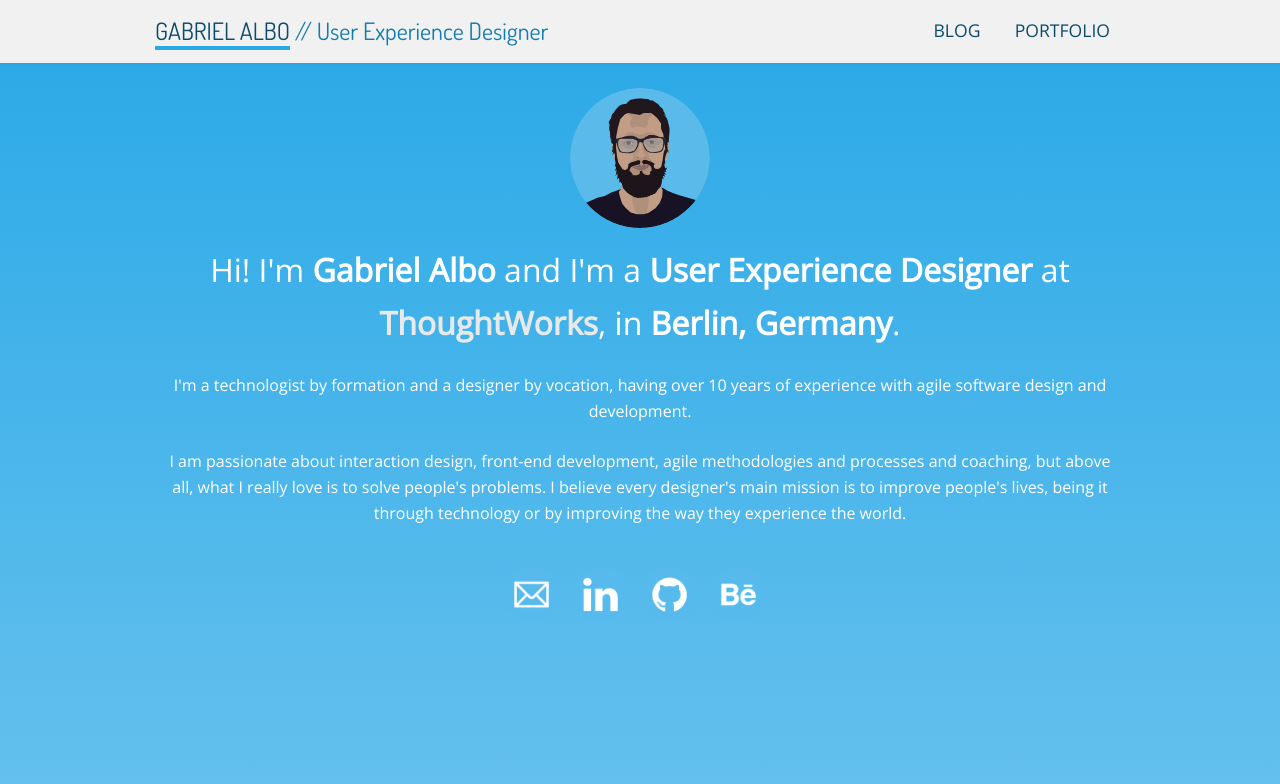
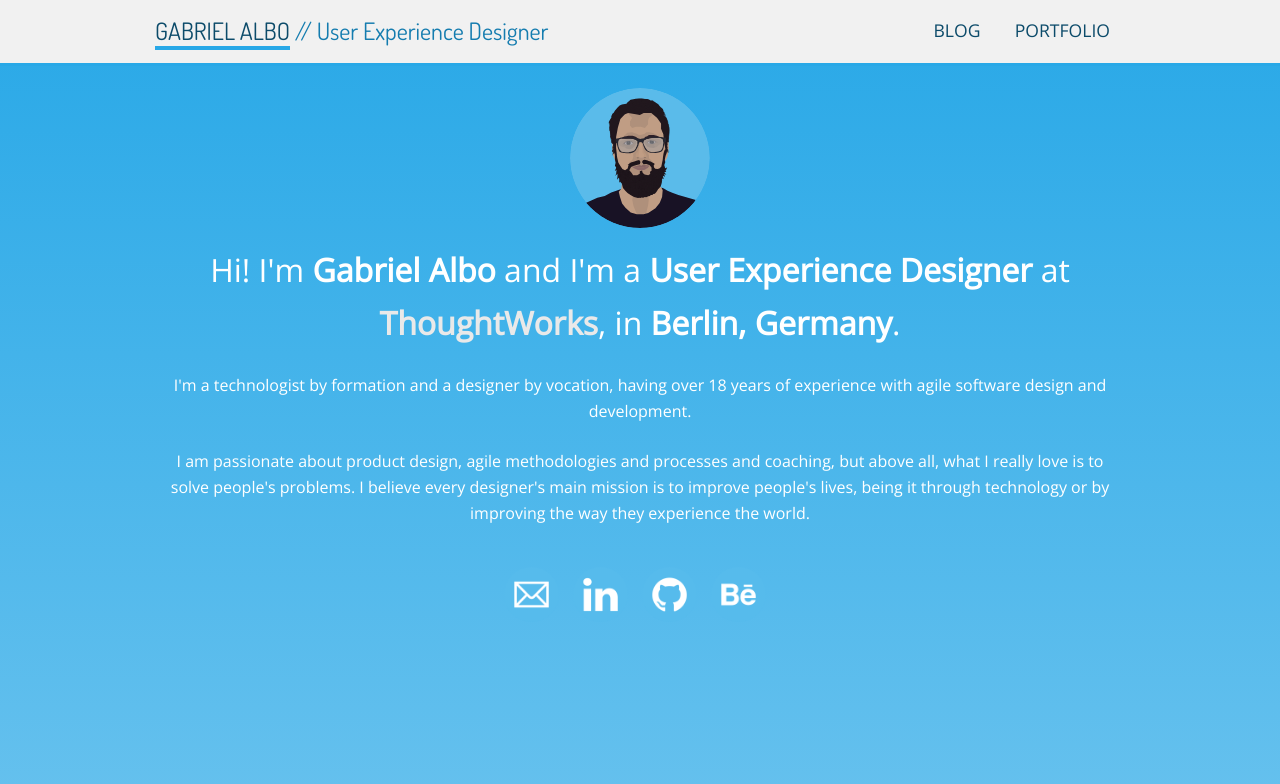
Before and after one commit to albogabriel/gabrielalbo.com, a Jekyll site: the page built from index.html, in a window 1280 px wide. Shown: the top 784 px of the page. Built offline with Jekyll 4.4.1, drawn with Linux system fonts in a browser that asks for light colours.

Commit message:
Added dynamic calculation for years of experience

```diff
--- a/index.html
+++ b/index.html
@@ -2,6 +2,13 @@
 layout: default
 title: Gabriel Albo
 ---
+
+{% assign startdate = '2006-06-01' %}
+{% assign enddate = now %}
+
+{% assign jobstartdays = startdate | date: "%s" | divided_by: 86400 %}
+{% assign jobendedays = enddate | default: 'now' | date: "%s" | divided_by: 86400 %}
+{% assign jobdiffdays = jobendedays | minus: jobstartdays %}
 
 <div class="row">
 	<div class="about-page-container">
@@ -14,10 +21,10 @@
 		</p>
 
 		<p>
-			I'm a technologist by formation and a designer by vocation, having over 10 years of experience with agile software design and development.
+			I'm a technologist by formation and a designer by vocation, having over {{ jobdiffdays | divided_by: 365.25 | floor }}  years of experience with agile software design and development.
 		</p>
 		<p>
-			I am passionate about interaction design, front-end development, agile methodologies and processes and coaching, but above all, what I really love is to solve people's problems. I believe every designer's main mission is to improve people's lives, being it through technology or by improving the way they experience the world.
+			I am passionate about product design, agile methodologies and processes and coaching, but above all, what I really love is to solve people's problems. I believe every designer's main mission is to improve people's lives, being it through technology or by improving the way they experience the world.
 		</p>
 		<p class="contact-icons-container">
 			<a href="https://mail.google.com/mail?view=cm&tf=0&to=gabriel@albo.com.br">
```
Also changed, not shown: Gemfile.lock.
